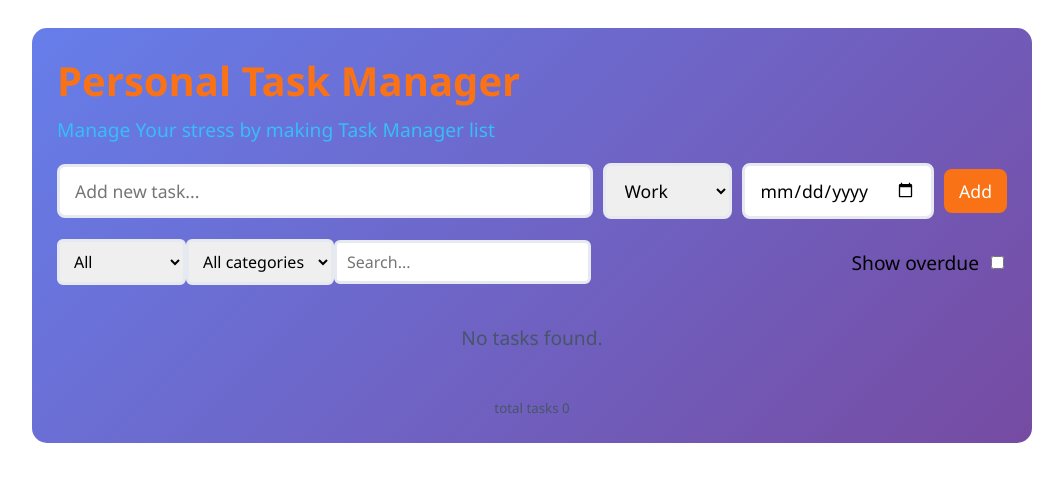
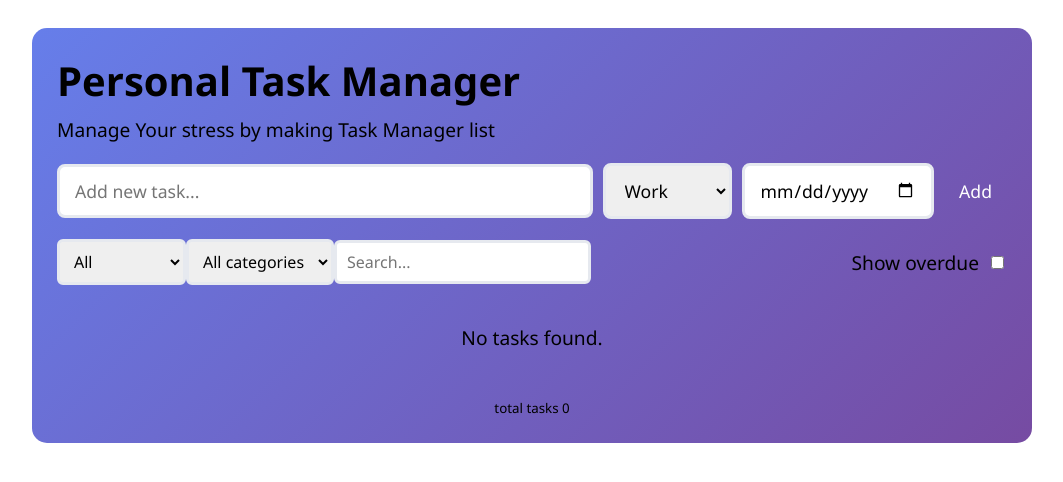
Before and after one commit to Chetalispatil/Personal-task-manager, a React (Create React App) app: page / in a window 1280 px wide. Shown: the top 482 px of the page, without its empty margins (108-1171 px from the left). Built offline with nearby package versions, Linux system fonts and the light colour scheme.

Commit message:
Update App.css

```diff
--- a/src/App.css
+++ b/src/App.css
@@ -1,12 +1,3 @@
-:root {
-  --bg: #f0f9ff;        /* light blue background fallback */
-  --card: rgba(255, 255, 255, 0.9);
-  --muted: #475569;
-  --accent: #f97316;    /* orange */
-  --accent-alt: #38bdf8;/* light blue */
-  --danger: #ef4444;
-}
-
 * {
   box-sizing: border-box;
   font-family: 'Segoe UI', Tahoma, Geneva, Verdana, sans-serif;
@@ -31,7 +22,6 @@
   max-width: 1000px;
   margin: 28px auto;
   padding: 25px;
-  background: var(--card);
   border-radius: 15px;
   background-size: cover;
   background-position: center;
```
